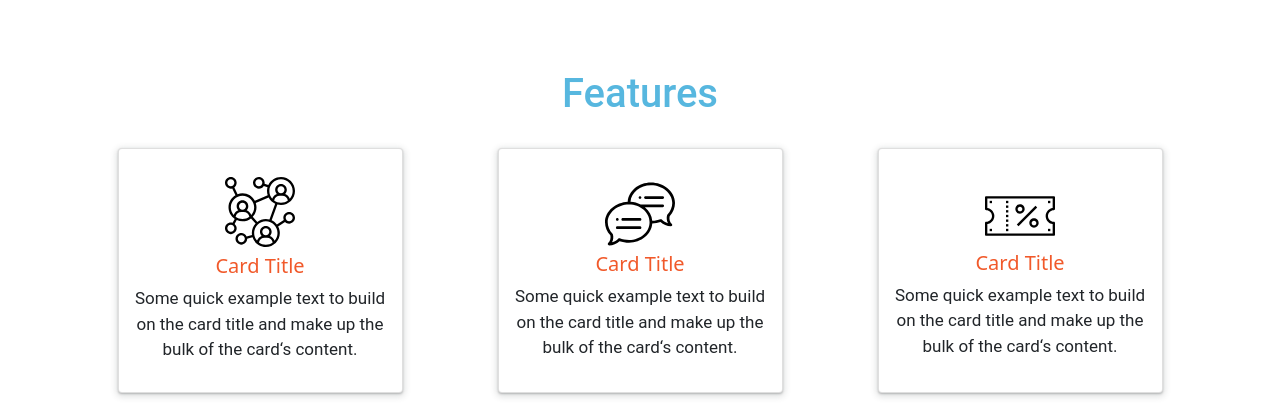
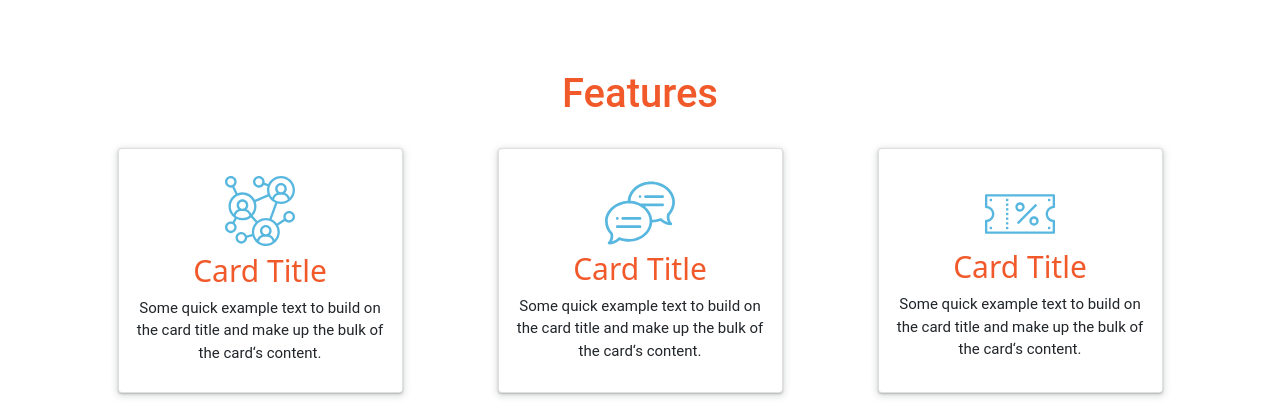
Before and after one commit to ReCoded-Org/capstone-turkey-love-thy-neighbour, a React (Create React App) app: page / in a window 1280 px wide. Shown: the part 1679-2093 px from the top of the page. Built offline with nearby package versions, Linux system fonts and the light colour scheme; no server answers.

Commit message:
Refactor styling and add a todo comment to remember adding real content

```diff
--- a/src/components/Features/index.jsx
+++ b/src/components/Features/index.jsx
@@ -7,6 +7,8 @@ import { ReactComponent as SpeechBubbleImg } from "../../images/speech-bubble.sv
 import { ReactComponent as CouponImg } from "../../images/coupon.svg";
 
 import "./index.scss";
+
+// TODO: add real content
 
 function Features() {
   return (
--- a/src/components/Features/index.scss
+++ b/src/components/Features/index.scss
@@ -3,7 +3,7 @@
 .features-section {
   .features-content-container {
     h2 {
-      color: $logo-blue;
+      color: $logo-red;
       text-align: center;
       @media screen and (min-width: 768px) {
         margin-bottom: 30px;
@@ -15,14 +15,17 @@
       margin: 0 !important;
 
       & > div {
-        .card {
+        // columns inside the row
+        padding: 0;
+
+        div.card {
+          // card divs inside the columns
+          margin: 0;
+          padding: 10px;
           transition: all ease-in-out 300ms;
           box-shadow: rgba(60, 64, 67, 0.3) 0px 1px 2px 0px,
             rgba(60, 64, 67, 0.15) 0px 2px 6px 2px;
 
-          // @media screen and (max-width: 575px) {
-          padding: 10px;
-          // }
           @media screen and (min-width: 342px) {
             height: 153px;
           }
@@ -40,6 +43,9 @@
           }
 
           & > svg {
+            fill: $logo-blue;
+            transition: all ease-in-out 300ms;
+
             @media screen and (min-width: 362px) {
               min-width: 70px;
               max-width: 120px;
@@ -61,49 +67,52 @@
             }
           }
 
-          & > .card-title {
+          &:hover {
+            // whenever the card gets hovered on...
+            background-color: #8dd6f5;
+            transition: all ease-in-out 300ms;
+
+            svg {
+              transition: all ease-in-out 300ms;
+              fill: $black;
+            }
+
+            .card-title {
               color: $logo-red;
             }
+
+            .card-text {
+              color: $white;
+              transition: all ease-in-out 300ms;
             }
           }
 
-      p {
+          & > .card-title {
+            color: $logo-red;
+
+            @media screen and (min-width: 992px) and (max-width: 1259px) {
+              font-size: 25px;
+            }
+            @media screen and (min-width: 1260px) {
+              font-size: 30px;
+            }
+          }
+
+          & > p.card-text {
+            transition: all ease-in-out 300ms;
+
             @media screen and (max-width: 341px) {
               font-size: 11px;
             }
-        @media screen and (min-width: 454px) {
+            @media screen and (min-width: 342px) and (max-width: 1259px) {
+              font-size: 13px;
+            }
+            @media screen and (min-width: 1260px) {
               font-size: 15px;
-        }
-        @media screen and (min-width: 768px) {
-          font-size: 17px;
-        }
-      }
-
-      & > div {
-        padding: 0;
-
-        & > div {
-          margin: 0;
-        }
-      }
-
-      .card:hover {
-        background-color: $logo-blue;
-        transition: all ease-in-out 300ms;
-
-        .card-title {
-          color: $white;
-          transition: all ease-in-out 300ms;
             }
           }
         }
       }
     }
-
-@media screen and (min-width: 237px) and (max-width: 767px) {
-  .features-content-row p {
-    @media screen and (min-width: 342px) and (max-width: 453px) {
-      font-size: 13px;
   }
 }
-}
```
Lines whose indentation alone changed are shown as unchanged.
